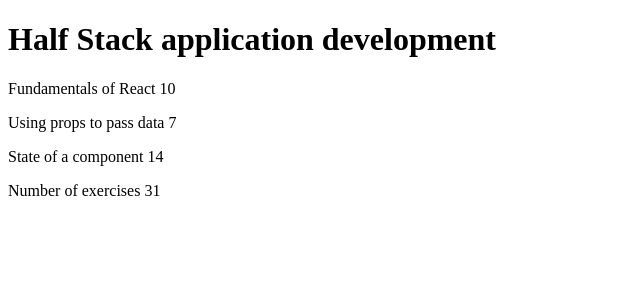
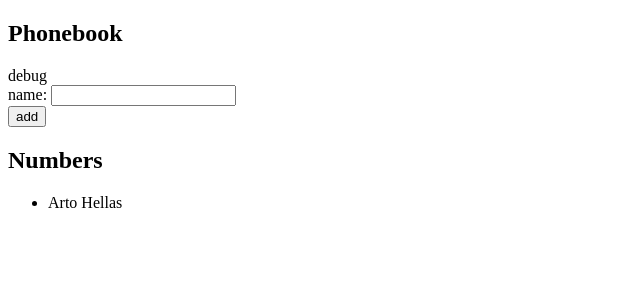
Before and after one commit to henrique-lh/FullStackOpenExercises, a React (Vite) app: page / in a window 1280 px wide. Shown: the top 300 px of the page, without its empty margins (0-640 px from the left). Built offline with nearby package versions, Linux system fonts and the light colour scheme.

Commit message:
- exercise 2.6

```diff
--- a/src/App.jsx
+++ b/src/App.jsx
@@ -1,63 +1,45 @@
-const Header = (props) => {
-    return (
-        <h1>{props.course}</h1>
-    )
-}
+import { useState } from 'react'
+import Contact from "./components/Contact"
+import contact from "./components/Contact";
 
-const Part = ({part}) => {
+const App = () => {
+    const [persons, setPersons] = useState([
+        { name: 'Arto Hellas' }
+    ])
+    const [newName, setNewName] = useState('')
+
+    const addName = (event) => {
+        event.preventDefault()
+        const nameObject = {
+            name: newName,
+        }
+        setPersons(persons.concat(nameObject))
+        setNewName('')
+    }
+
+    const handleNameChange = (event) => {
+        console.log(event.target.value)
+        setNewName(event.target.value)
+    }
 
     return (
         <div>
-            <p> {part.name} {part.exercises}</p>
-        </div>
-    )
-}
-
-const Content = (props) => {
-    console.log(props)
-    return (
-        <div>
-            {props.parts.map(part => (
-                < Part part={part} key={part.name} />
-            ))}
-
-        </div>
-
-    )
-}
-
-const Total = (props) => {
-    const sum = props.parts[0].exercises + props.parts[1].exercises + props.parts[2].exercises
-    return (
-        <div>
-            <p>Number of exercises {sum}</p>
-        </div>
-    )
-}
-
-const App = () => {
-    const course = {
-        name: 'Half Stack application development',
-        parts: [
-            {
-                name: 'Fundamentals of React',
-                exercises: 10
-            },
-            {
-                name: 'Using props to pass data',
-                exercises: 7
-            },
-            {
-                name: 'State of a component',
-                exercises: 14
-            }
-        ]
-    }
-    return (
-        <div>
-            < Header course={course.name} />
-            < Content parts={course.parts} />
-            < Total parts={course.parts} />
+            <h2>Phonebook</h2>
+            <div>debug {newName}</div>
+            <form onSubmit={addName}>
+                <div>
+                    name: <input value={newName} onChange={handleNameChange} />
+                </div>
+                <div>
+                    <button type="submit">add</button>
+                </div>
+            </form>
+            <h2>Numbers</h2>
+            <ul>
+                {persons.map((person) =>
+                    <Contact key={person.name} contact={person} />
+                )}
+            </ul>
         </div>
     )
 }
--- /dev/null
+++ b/src/components/Contact.jsx
@@ -0,0 +1,7 @@
+const Contact = ({ contact }) => {
+    return (
+        <li>{contact.name}</li>
+    )
+}
+
+export default Contact
```
